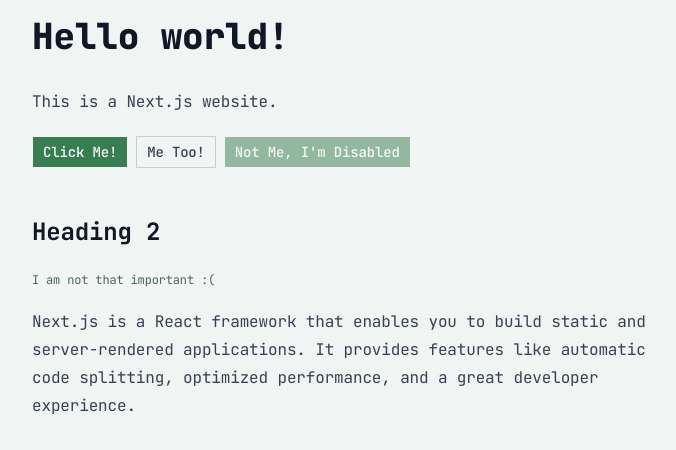
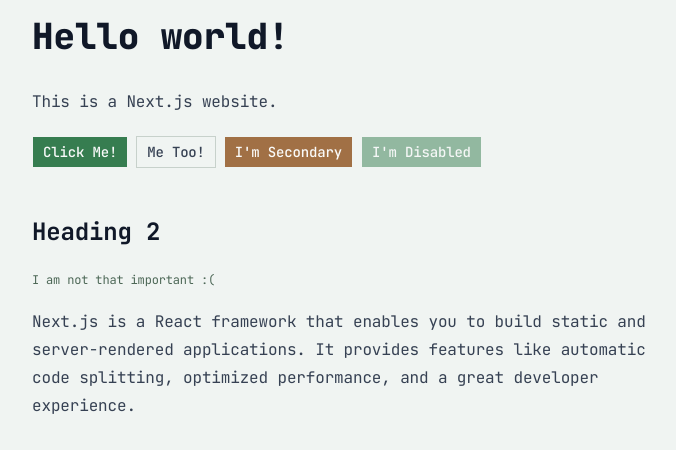
Before and after one commit to felixfsdev/nextjs-fsa, a Next.js app: page / in a window 1280 px wide. Shown: the top 450 px of the page, without its empty margins (288-964 px from the left). Built offline with nearby package versions, Linux system fonts and the light colour scheme.

Commit message:
style: fix landing page layout

```diff
--- a/app/page.tsx
+++ b/app/page.tsx
@@ -2,13 +2,14 @@
 
 export default function Home() {
   return (
-    <div className="prose min-w-2xl mx-auto p-4">
+    <div className="prose max-w-2xl w-full mx-auto p-4">
       <h1>Hello world!</h1>
       <p>This is a Next.js website.</p>
-      <div className="not-prose flex gap-2">
+      <div className="not-prose flex flex-wrap gap-2">
         <Button>Click Me!</Button>
         <Button variant="outline">Me Too!</Button>
-        <Button disabled>Not Me, I'm Disabled</Button>
+        <Button variant="secondary">I'm Secondary</Button>
+        <Button disabled>I'm Disabled</Button>
       </div>
       <h2>Heading 2</h2>
       <p className="text-xs text-muted-foreground">
```
